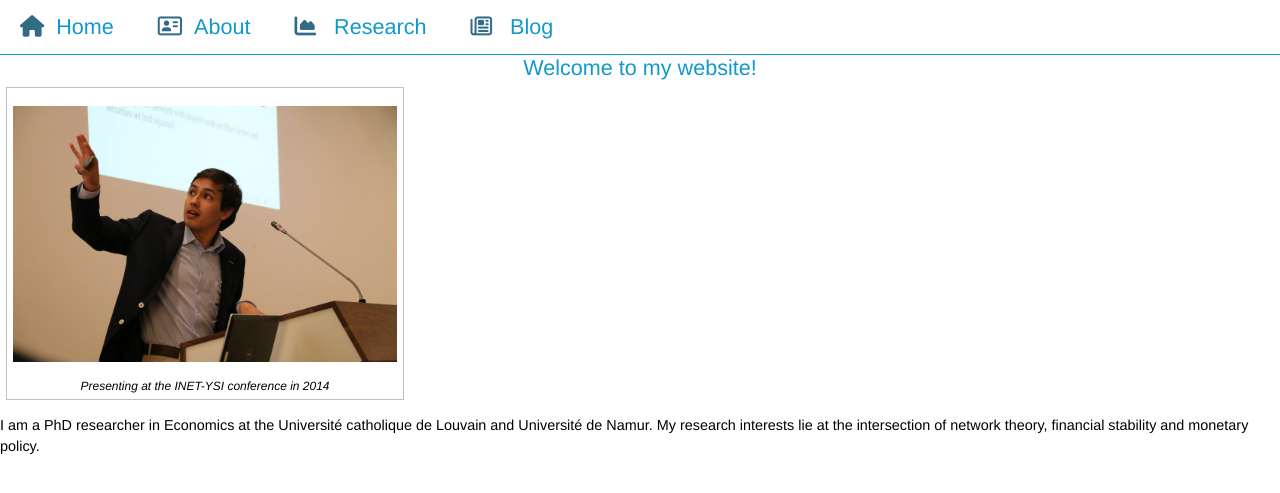
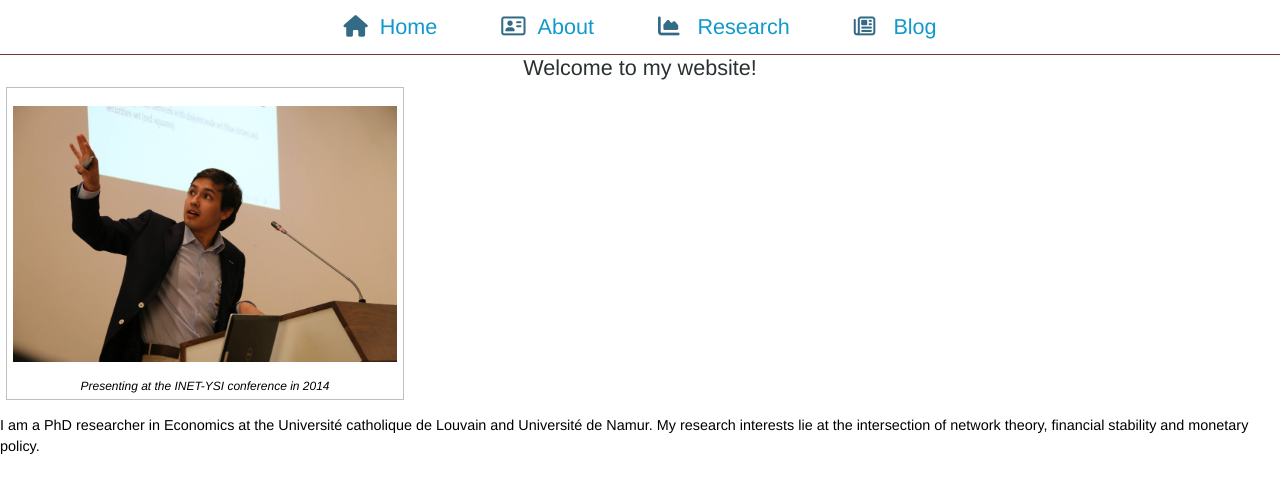
Before and after one commit to nscholtes/nscholtes.github.io, a Jekyll site: the page built from index.html, in a window 1280 px wide. Shown: the top 493 px of the page. Built offline with Jekyll 4.4.1, drawn with Linux system fonts in a browser that asks for light colours; nearby versions of some CDN libraries.

Commit message:
Update main_alt.css

```diff
--- a/css/main_alt.css
+++ b/css/main_alt.css
@@ -21,7 +21,7 @@
   h2 {
     font-size: 1.5em;
     font-weight: normal;
-    color: #1199cc;
+    color: #2A3132;
   }
   h3 {
     font-size: 1.9em;
@@ -57,14 +57,14 @@
 
   ul#navigation {
     margin: 0; padding:0;
-    text-align: left;
+    text-align: center;
     background-color: #fff;
-    border-bottom: 1px solid #1199cc;
+    border-bottom: 1px solid #763626;
   }
   ul#navigation li {
     list-style: none;
     display: inline;
-    margin: 0; padding:20px;
+    margin: 0; padding:30px;
     line-height: 2.5em;
     font-size: 1.5em;
   }
@@ -85,8 +85,8 @@
     text-align: left;
     margin: 0 auto;
     background-color:#fff;
-    padding: 10px;
-    margin-top: 10px;
+    padding: 30px;
+    margin-top: 30px;
   }
   #header {
     margin-bottom: 0px;
```
